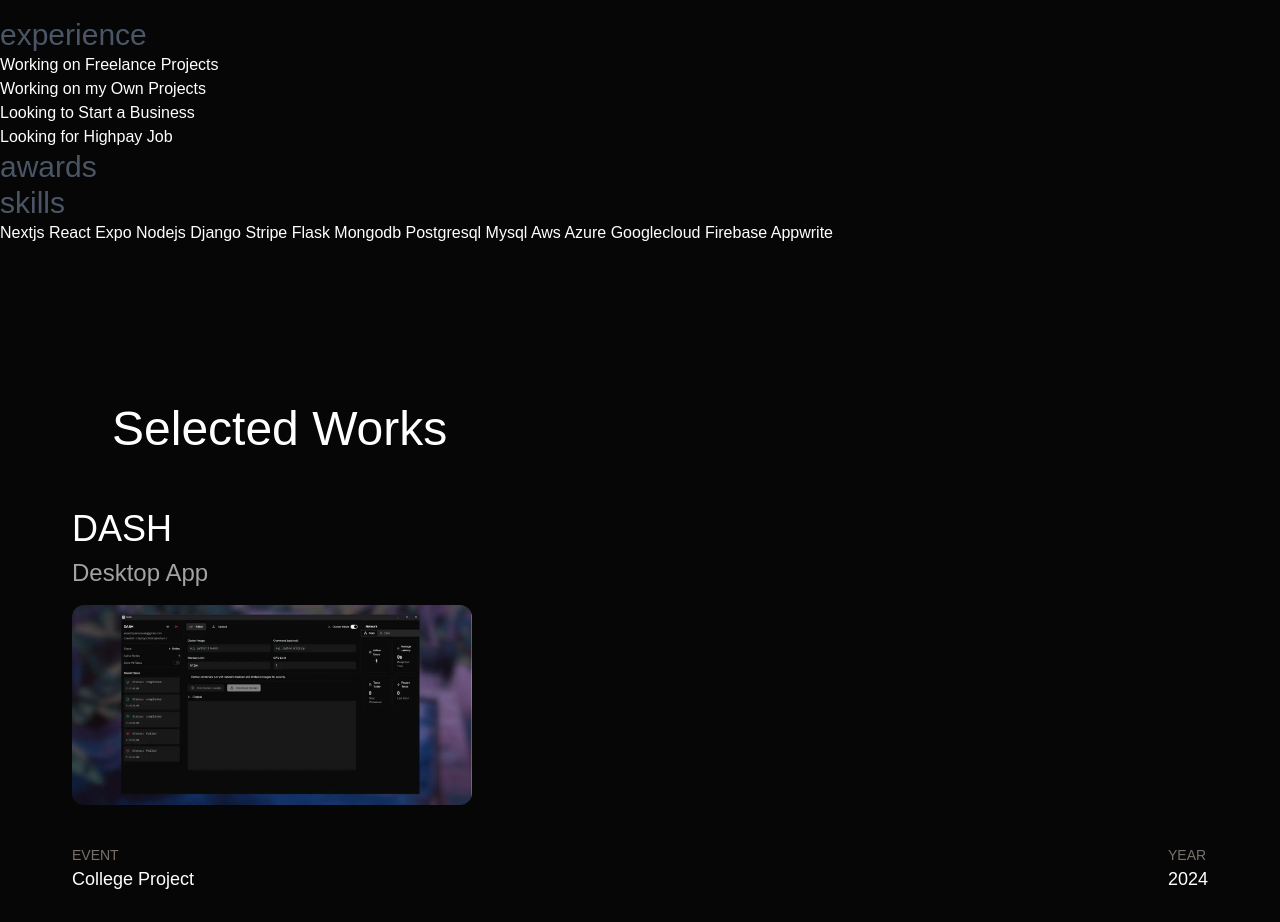
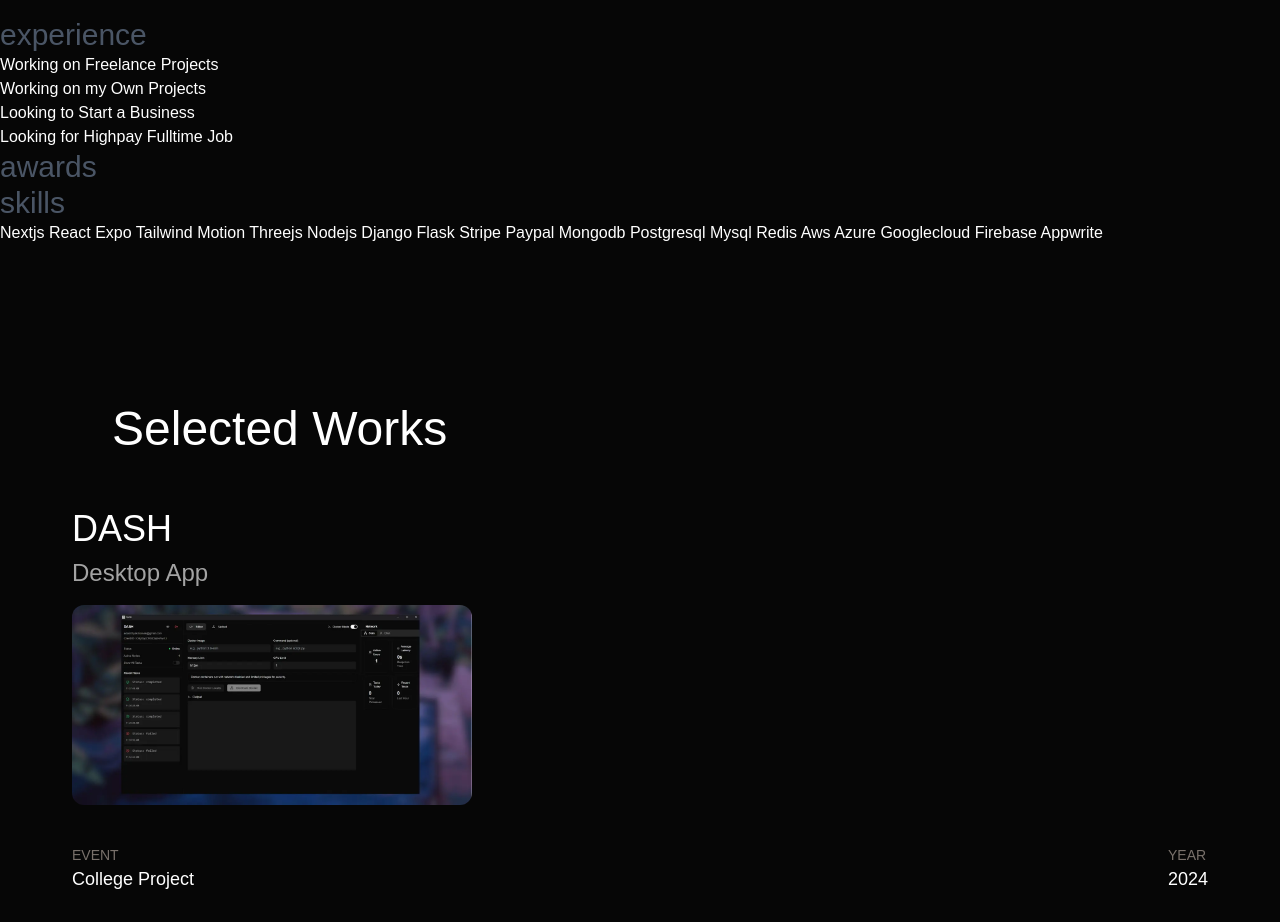
Before and after one commit to kishorekumargr/kishorekumargr, a Next.js app: page / in a window 1280 px wide. Shown: the part 1000-1922 px from the top of the page. Built offline with nearby package versions, Linux system fonts and the light colour scheme.

Commit message:
Added Text three

```diff
--- a/components/Experience.tsx
+++ b/components/Experience.tsx
@@ -19,12 +19,12 @@ export default function Experience() {
         <p>Working on Freelance Projects</p>
         <p>Working on my Own Projects</p>
         <p>Looking to Start a Business</p>
-        <p>Looking for Highpay Job</p>
+        <p>Looking for Highpay Fulltime Job</p>
         <p className="text-3xl text-gray-600">awards</p>
         <p className="text-3xl text-gray-600">skills</p>
         <p>
-          Nextjs React Expo Nodejs Django Stripe Flask Mongodb Postgresql Mysql Aws Azure
-          Googlecloud Firebase Appwrite
+          Nextjs React Expo Tailwind Motion Threejs Nodejs Django Flask Stripe Paypal Mongodb
+          Postgresql Mysql Redis Aws Azure Googlecloud Firebase Appwrite
         </p>
       </div>
     </section>
```
